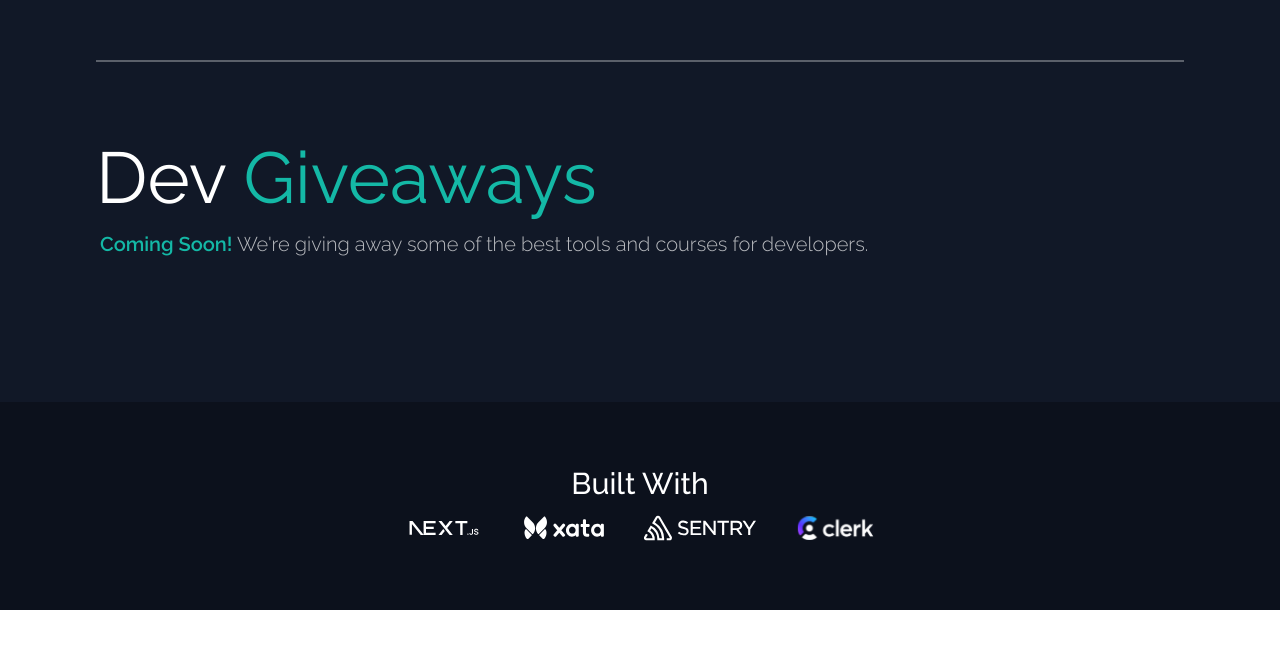
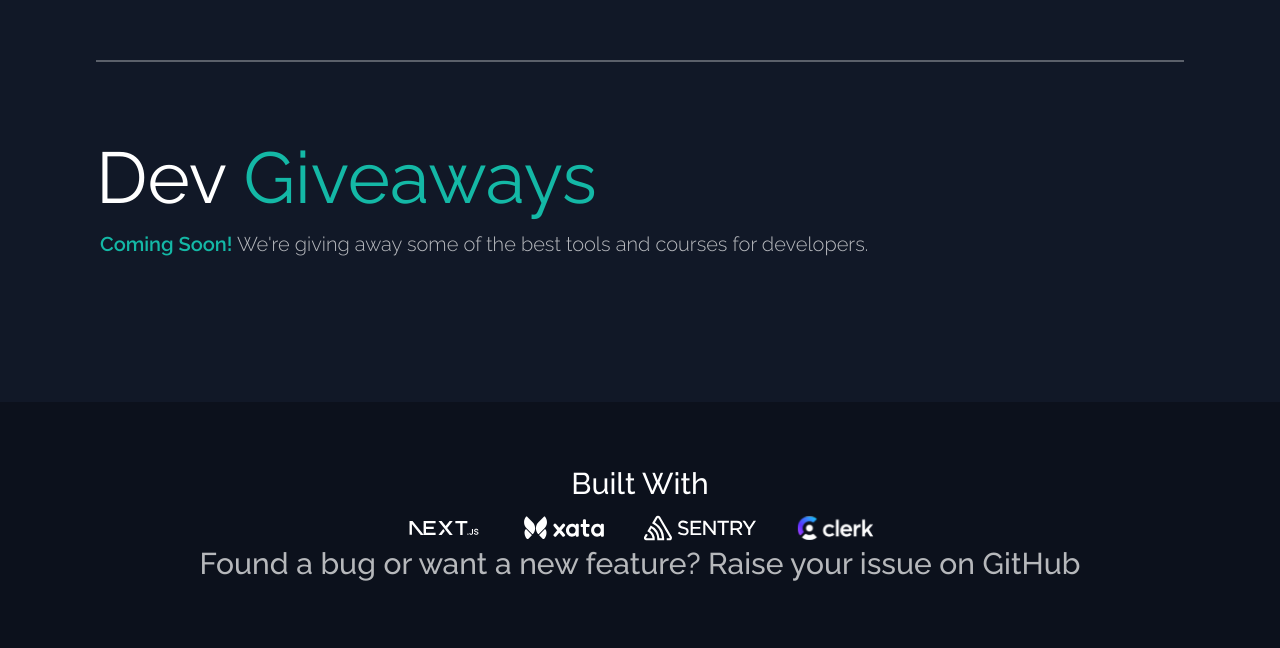
Before and after one commit to Learn-Build-Teach/deals-for-devs, a Next.js app: page / in a window 1280 px wide. Shown: the part 1709-2357 px from the top of the page. Before the commit the page ends 2319 px from the top, so only its background shows below. Built offline with nearby package versions, Linux system fonts and the light colour scheme; no server answers; the database is empty.

Commit message:
fix: added the issue link back in

```diff
--- a/src/components/Footer.tsx
+++ b/src/components/Footer.tsx
@@ -64,7 +64,16 @@ export default function Footer() {
             />
           </a>
         </div>
-
+        <span className="mb-2 text-sm font-medium leading-8 text-white/70 md:text-3xl">
+          Found a bug or want a new feature?{' '}
+          <a
+            href="https://github.com/Learn-Build-Teach/deals-for-devs/issues/new/choose"
+            target="_blank"
+            rel="noopener noreferrer"
+          >
+            Raise your issue on GitHub
+          </a>
+  </span>
         {/* james quick social link */}
         {/* <Link
           className="mt-8 text-sm font-medium text-teal-500 md:text-xl"
```
